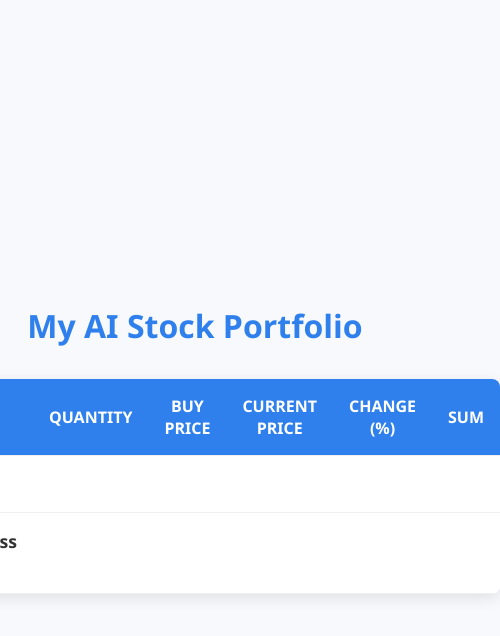
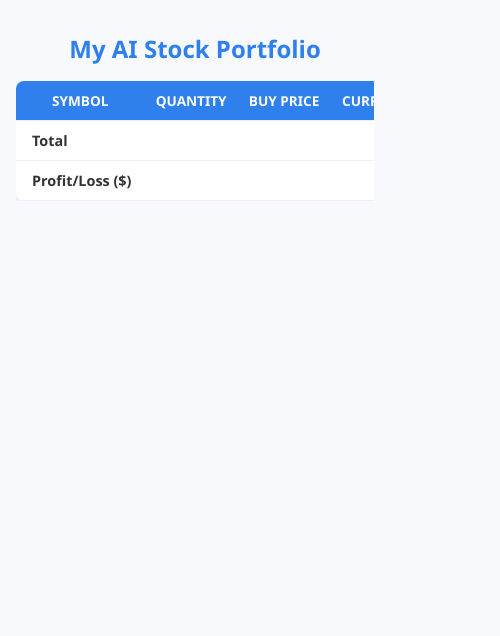
Before and after one commit to amitle2/Stocks, a plain HTML site: page Portfolio.html in a window 390 px wide. Shown: the whole page, 500 px wide, since content can reach past the window. Drawn offline with Linux system fonts and the light colour scheme; no server answers.

Commit message:
Update Portfolio.html

```diff
--- a/Portfolio.html
+++ b/Portfolio.html
@@ -8,33 +8,37 @@
     body {
       font-family: 'Segoe UI', Arial, sans-serif;
       background-color: #f7f9fc;
-      padding: 2rem;
       margin: 0;
+      padding: 1rem;
       color: #333;
       display: flex;
-      justify-content: center;
+      flex-direction: column;
       align-items: center;
-      height: 100vh;
       text-align: center;
     }
     h1 {
-      font-size: 2.5rem;
+      font-size: 2rem;
       color: #2f80ed;
-      margin-bottom: 2rem;
+      margin-bottom: 1rem;
+    }
+    .table-wrapper {
+      width: 100%;
+      max-width: 1100px;
+      overflow-x: auto;
     }
     table {
       width: 100%;
-      max-width: 1100px;
       border-collapse: collapse;
       background-color: #fff;
       border-radius: 8px;
       overflow: hidden;
       box-shadow: 0 4px 15px rgba(0,0,0,0.1);
+      min-width: 600px;
     }
     th, td {
-      padding: 16px;
+      padding: 12px;
       text-align: center;
-      font-size: 1rem;
+      font-size: 0.95rem;
       border-bottom: 1px solid #f0f0f0;
     }
     th {
@@ -54,35 +58,39 @@
     }
     .summary-row td {
       font-weight: bold;
-      font-size: 1.1rem;
+      font-size: 1rem;
       color: #333;
     }
     .summary-row td:first-child {
       text-align: left;
-      padding-left: 2rem;
+      padding-left: 1rem;
     }
     .total-value {
-      font-size: 1.25rem;
+      font-size: 1.1rem;
       font-weight: 600;
       color: #333;
     }
-    @media (max-width: 768px) {
-      body {
-        padding: 1rem;
+
+    @media (max-width: 480px) {
+      h1 {
+        font-size: 1.5rem;
       }
-      h1 {
-        font-size: 2rem;
+      th, td {
+        padding: 10px;
+        font-size: 0.85rem;
       }
-      table {
-        width: 100%;
+      .summary-row td {
         font-size: 0.9rem;
+      }
+      .total-value {
+        font-size: 1rem;
       }
     }
   </style>
 </head>
 <body>
-  <div>
-    <h1>My AI Stock Portfolio</h1>
+  <h1>My AI Stock Portfolio</h1>
+  <div class="table-wrapper">
     <table id="portfolio-table">
       <thead>
         <tr>
@@ -128,11 +136,11 @@
     ];
 
     async function fetchStockPrice(symbol) {
-      const apiKey = 'd0iddohr01qrfsaff1j0d0iddohr01qrfsaff1jg'; // ← החלף כאן את המפתח שלך
+      const apiKey = 'd0iddohr01qrfsaff1j0d0iddohr01qrfsaff1jg'; // ← הכנס את המפתח שלך
       const url = `https://finnhub.io/api/v1/quote?symbol=${symbol}&token=${apiKey}`;
       const res = await fetch(url);
       const data = await res.json();
-      return data.c; // current price
+      return data.c;
     }
 
     async function populateTable() {
@@ -141,7 +149,7 @@
       let totalBuy = 0;
       let totalProfit = 0;
 
-      tbody.innerHTML = '';  // Clear previous rows
+      tbody.innerHTML = '';
 
       for (const stock of portfolio) {
         const currentPrice = await fetchStockPrice(stock.symbol);
@@ -165,7 +173,6 @@
         tbody.appendChild(row);
       }
 
-      // Update Total
       document.getElementById('total-value').textContent = `$${totalValue.toFixed(2)}`;
       document.getElementById('total-change-pct').textContent = `${((totalProfit / totalBuy) * 100).toFixed(2)}%`;
       document.getElementById('total-sum').textContent = `$${totalBuy.toFixed(2)}`;
```
